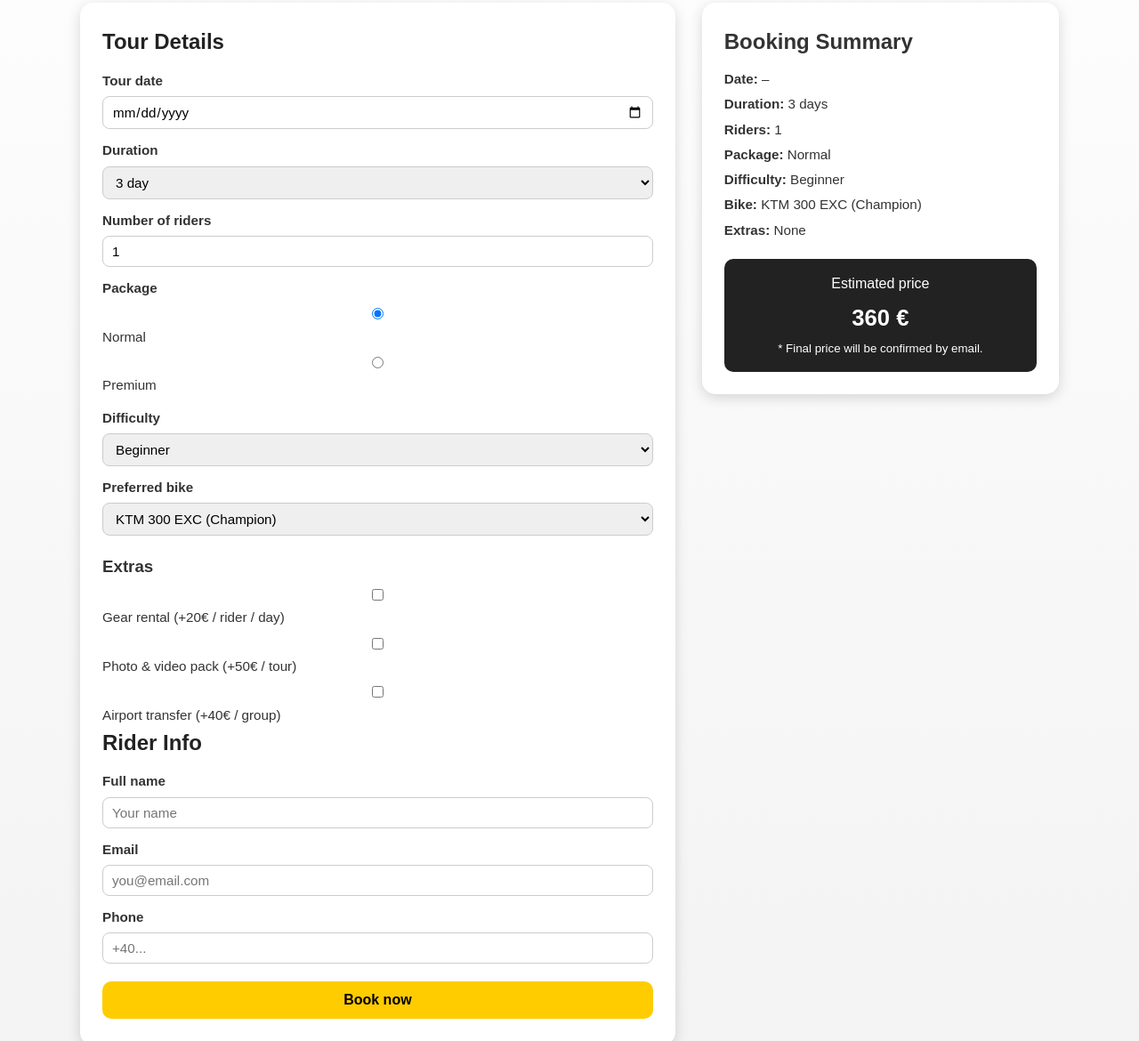
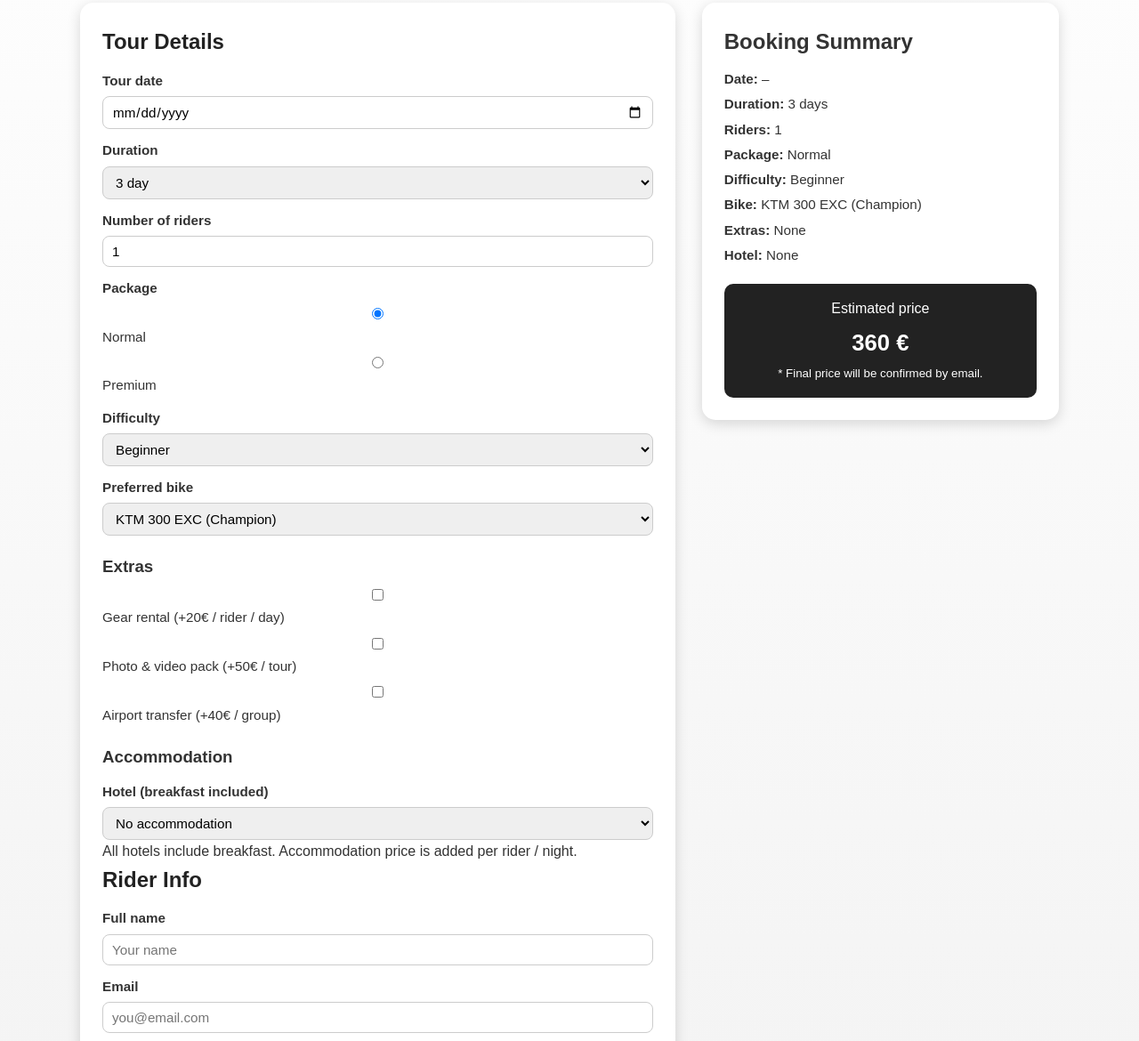
Before and after one commit to rexus25/Proiect-Practica-GSD-2025-Dragan-Rares, a plain HTML site: page Proiect practica/book-tours.html in a window 1280 px wide. Shown: the part 305-1475 px from the top of the page at 89% size. Drawn offline with Linux system fonts and the light colour scheme; files whose address does not match are found by name.

Commit message:
Enhance booking form with accommodation selection
Added accommodation options to the booking form.

```diff
--- a/Proiect practica/book-tours.html
+++ b/Proiect practica/book-tours.html
@@ -82,6 +82,20 @@
           <label><input type="checkbox" id="extra-transfer"> Airport transfer (+40€ / group)</label>
         </div>
 
+        <!-- 🏨 ACCOMMODATION -->
+<h3>Accommodation</h3>
+
+<label for="hotel">Hotel (breakfast included)</label>
+<select id="hotel">
+  <option value="none">No accommodation</option>
+  <option value="ramada">Ramada Sibiu — ★★★★ — premium rooms</option>
+  <option value="mercure">Mercure Sibiu — ★★★★ — premium + wellness</option>
+  <option value="hermans">Hermans Hotel Sibiu — ★★★★ — pool & spa</option>
+  <option value="continental">Continental Forum Sibiu — ★★★★ — city center, great comfort</option>
+</select>
+
+<p class="bt-hint">All hotels include breakfast. Accommodation price is added per rider / night.</p>
+
         <h2>Rider Info</h2>
         <label for="name">Full name</label>
         <input type="text" id="name" placeholder="Your name" required>
@@ -106,6 +120,8 @@
           <li><strong>Difficulty:</strong> <span id="summary-difficulty">Beginner</span></li>
           <li><strong>Bike:</strong> <span id="summary-bike">KTM 300 EXC (Champion)</span></li>
           <li><strong>Extras:</strong> <span id="summary-extras">None</span></li>
+          <li><strong>Hotel:</strong> <span id="summary-hotel">None</span></li>
+
         </ul>
 
         <div class="bt-price-box">
```
